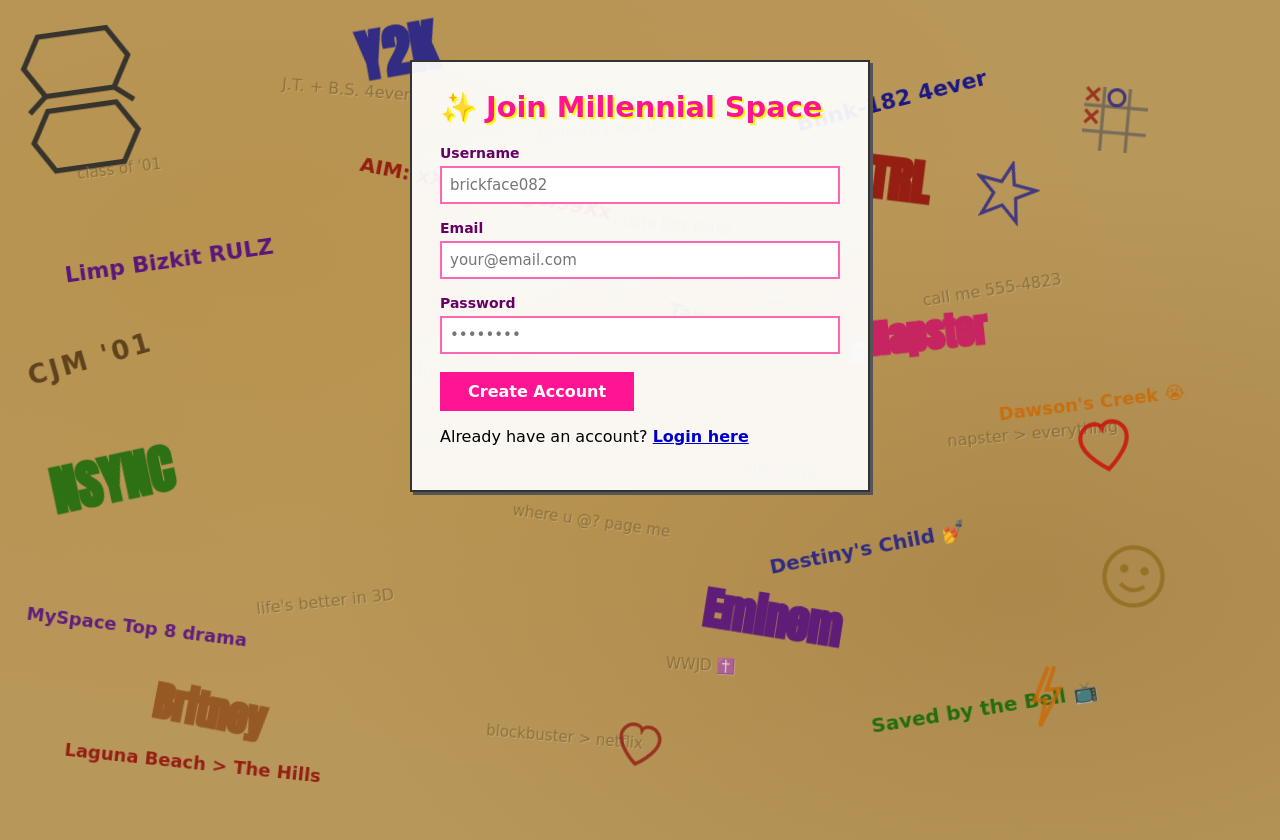
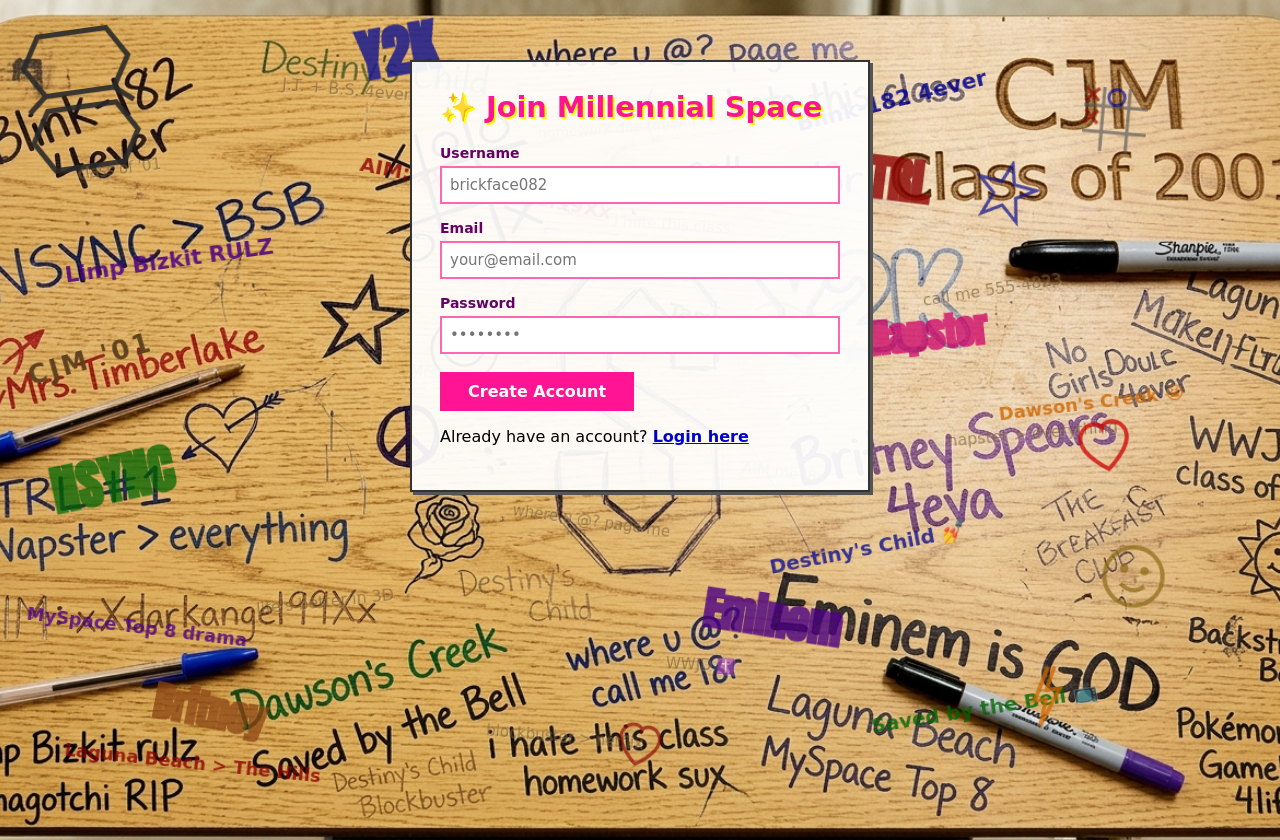
Before and after one commit to brickface082/millennial-space, a Flask app: page /register in a window 1280 px wide. Run offline with Flask 3, Linux system fonts and the light colour scheme.

Commit message:
T013 - use Gemini desk image as background on login and register

```diff
--- a/templates/register.html
+++ b/templates/register.html
@@ -6,11 +6,10 @@
     <title>Register - Millennial Space</title>
     <style>
         body {
-            background-color: #b8975a;
-            background-image:
-                radial-gradient(ellipse at 20% 30%, rgba(180,140,60,0.4) 0%, transparent 60%),
-                radial-gradient(ellipse at 80% 70%, rgba(140,100,40,0.3) 0%, transparent 50%),
-                radial-gradient(ellipse at 50% 50%, rgba(200,160,80,0.2) 0%, transparent 70%);
+            background-image: url("/static/desk.png");
+            background-size: cover;
+            background-position: center;
+            background-repeat: no-repeat;
             font-family: 'Comic Sans MS', cursive;
             margin: 0; padding: 20px; min-height: 100vh; overflow-x: hidden; position: relative;
         }
```
Also changed, not shown: templates/login.html (+4 -5 lines), static/desk.png (added).
